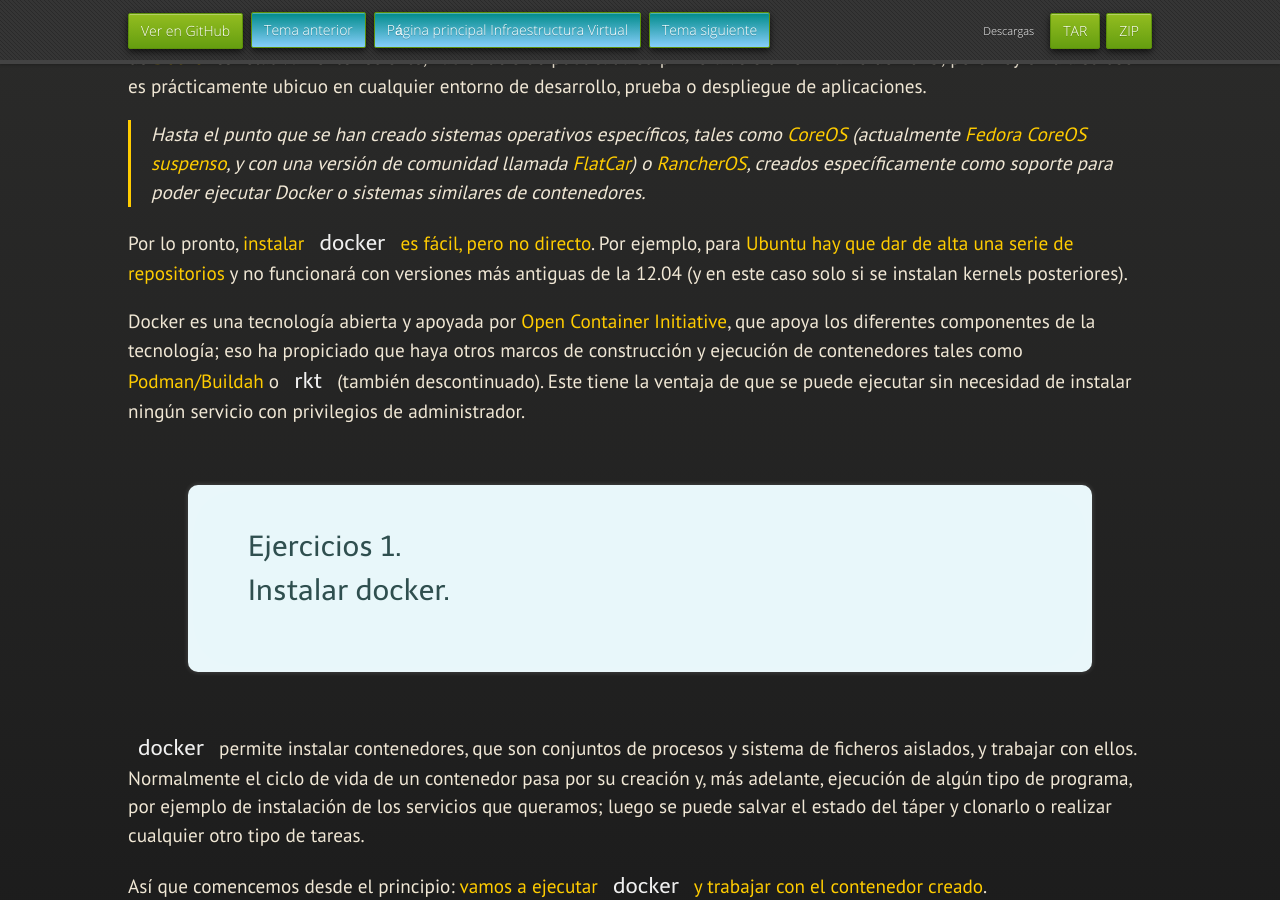
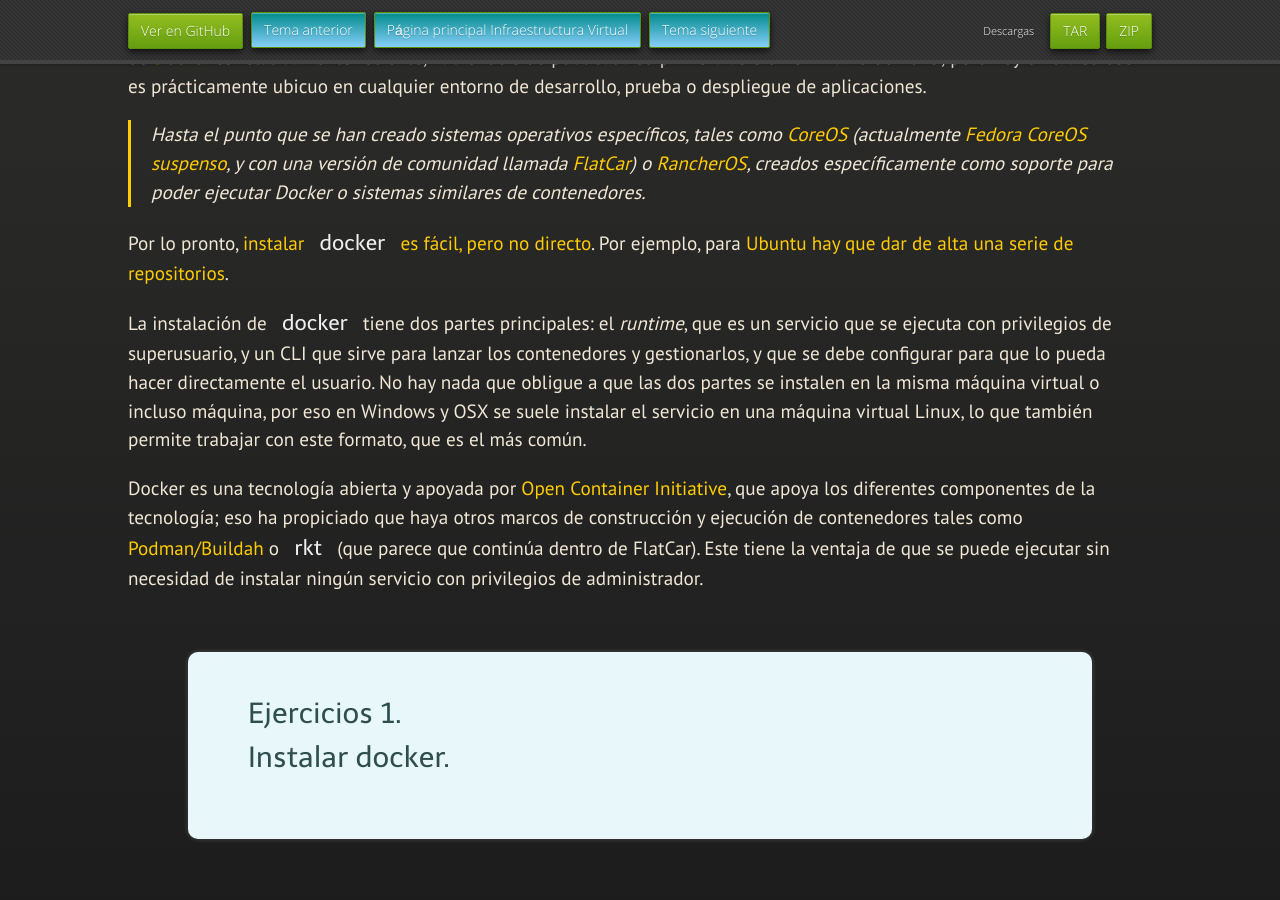
Before and after one commit to JJ/IV, a Jekyll site: the page built from documentos/temas/Contenedores.md, in a window 1280 px wide and 900 px high, scrolled down 1753 px. Built offline with Jekyll 4.4.1, drawn with Linux system fonts in a browser that asks for light colours; nearby versions of some CDN libraries; some web fonts are replaced; our own code applies the rules of GitHub Pages for plain Markdown files.

Commit message:
Sync documentos/temas/Contenedores.md de master a gh-pages

```diff
--- a/documentos/temas/Contenedores.md
+++ b/documentos/temas/Contenedores.md
@@ -72,9 +72,17 @@
 Por lo pronto,
 [instalar `docker` es fácil, pero no directo](https://www.docker.com/). Por
 ejemplo, para
-[Ubuntu hay que dar de alta una serie de repositorios](https://docs.docker.com/engine/installation/linux/ubuntulinux/)
-y no funcionará con versiones más antiguas de la 12.04 (y en este caso solo si
-se instalan kernels posteriores).
+[Ubuntu hay que dar de alta una serie de repositorios](https://docs.docker.com/engine/installation/linux/ubuntulinux/).
+
+La instalación de `docker` tiene dos partes principales: el *runtime*,
+que es un servicio que se ejecuta con privilegios de superusuario, y
+un CLI que sirve para lanzar los contenedores y gestionarlos, y que se
+debe configurar para que lo pueda hacer directamente el usuario. No
+hay nada que obligue a que las dos partes se instalen en la misma
+máquina virtual o incluso máquina, por eso en
+Windows y OSX se suele instalar el servicio en una máquina virtual
+Linux, lo que también permite trabajar con este formato, que es el más
+común.
 
 Docker es una tecnología abierta y apoyada
 por [Open Container Initiative](https://opencontainers.org/), que
@@ -83,7 +91,7 @@
 tales
 como
 [Podman/Buildah](https://developers.redhat.com/blog/2019/02/21/podman-and-buildah-for-docker-users/) o
-[`rkt`](https://coreos.com/rkt/) (también descontinuado). Este
+[`rkt`](https://coreos.com/rkt/) (que parece que continúa dentro de FlatCar). Este
 tiene la ventaja de que se puede
 ejecutar sin necesidad de instalar ningún servicio con privilegios de
 administrador.
```
